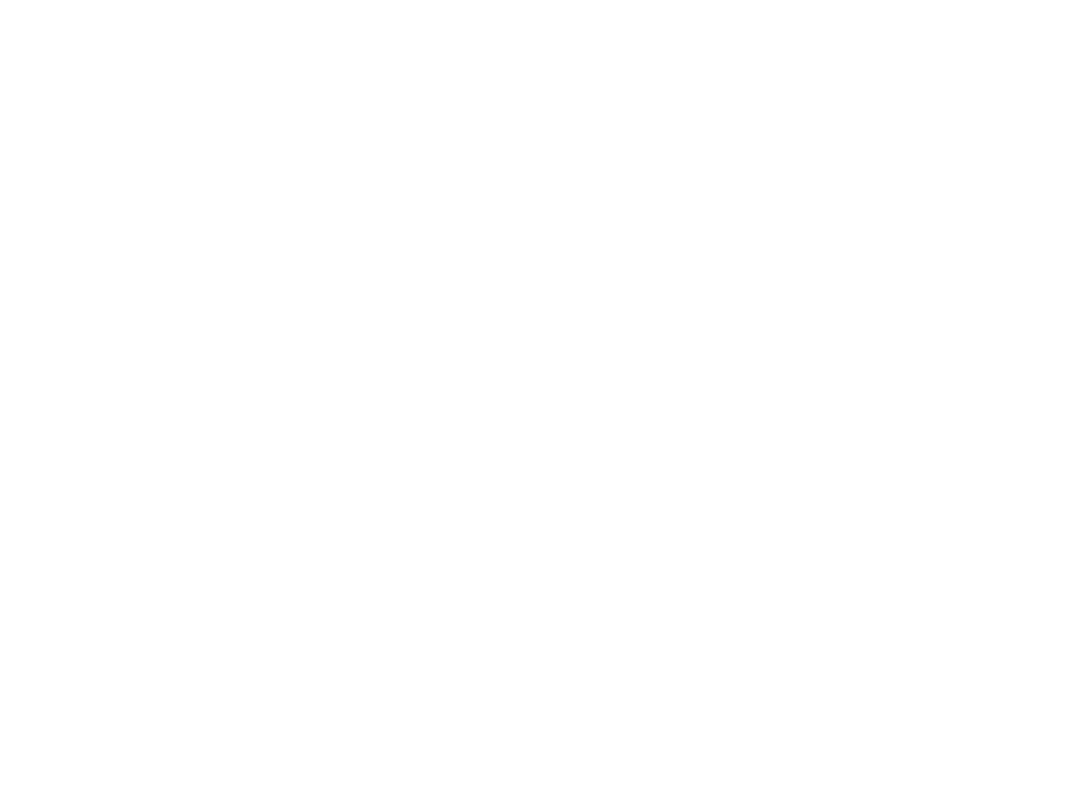
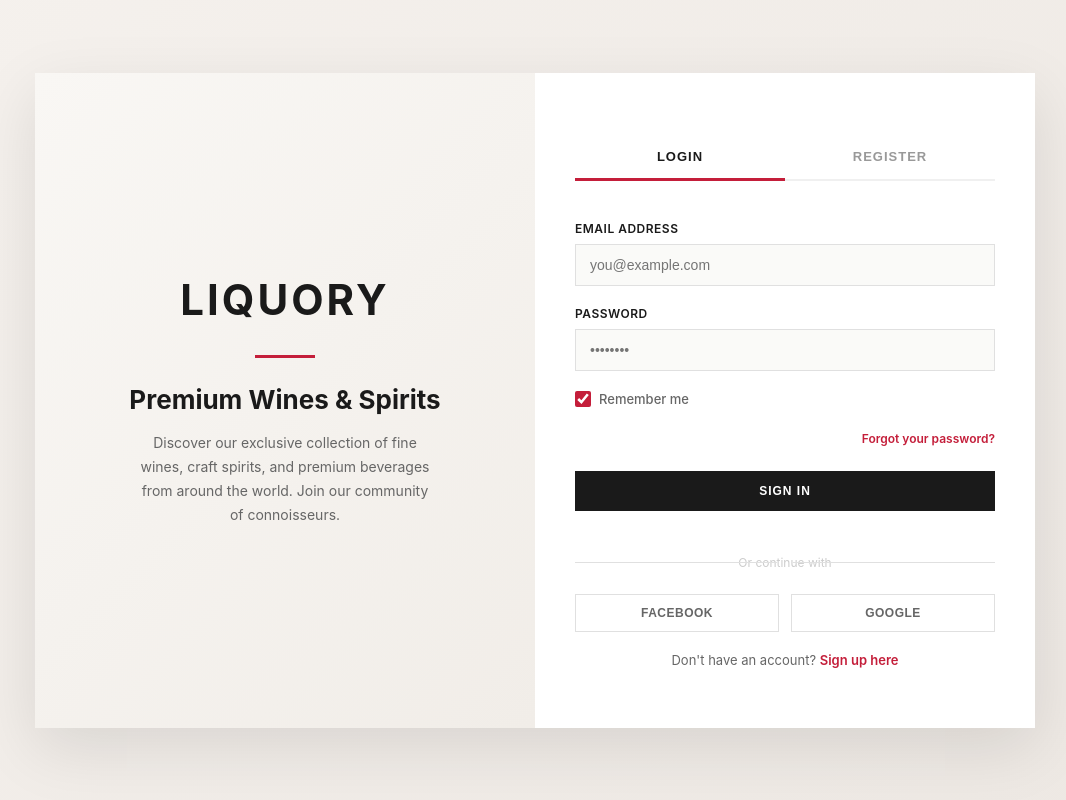
Before and after one commit to Fatime06/FinalProject_Frontend, a plain HTML site: page FinalProject_Front/Login.html in a window 1280 px wide. Shown: the whole page, without its empty margins (105-1171 px from the left). Drawn offline with Linux system fonts and the light colour scheme.

Commit message:
added Login/Register pages

```diff
--- a/FinalProject_Front/Login.html
+++ b/FinalProject_Front/Login.html
@@ -3,9 +3,111 @@
 <head>
     <meta charset="UTF-8">
     <meta name="viewport" content="width=device-width, initial-scale=1.0">
-    <title>LiquoryLogin</title>
+    <title>Liquory - Login & Register</title>
+    <link rel="stylesheet" href="https://cdnjs.cloudflare.com/ajax/libs/font-awesome/6.5.0/css/all.min.css" />
+    <link rel="stylesheet" href="./assets/css/Login.css">
 </head>
 <body>
+    <div class="container">
+        <div class="left-section">
+            <div class="logo">Liquory</div>
+            <div class="brand-accent"></div>
+            <h2>Premium Wines & Spirits</h2>
+            <p>Discover our exclusive collection of fine wines, craft spirits, and premium beverages from around the world. Join our community of connoisseurs.</p>
+        </div>
 
+        <div class="right-section">
+            <div class="tabs">
+                <button class="tab-btn active" data-tab="login">Login</button>
+                <button class="tab-btn" data-tab="register">Register</button>
+            </div>
+
+            <div id="login" class="tab-content active">
+                <form onsubmit="handleLogin(event)">
+                    <div class="form-group">
+                        <label for="login-email">Email Address</label>
+                        <input type="email" id="login-email" placeholder="you@example.com" required>
+                    </div>
+
+                    <div class="form-group">
+                        <label for="login-password">Password</label>
+                        <input type="password" id="login-password" placeholder="••••••••" required>
+                    </div>
+
+                    <div class="checkbox-group">
+                        <input type="checkbox" id="remember" checked>
+                        <label for="remember">Remember me</label>
+                    </div>
+
+                    <div class="forgot-password">
+                        <a href="#forgot">Forgot your password?</a>
+                    </div>
+
+                    <button type="submit" class="submit-btn">Sign In</button>
+                </form>
+
+                <div class="divider">Or continue with</div>
+
+                <div class="social-login">
+                    <button class="social-btn">Facebook</button>
+                    <button class="social-btn">Google</button>
+                </div>
+
+                <div class="signup-link">
+                    Don't have an account? <a href="#" onclick="switchTab('register')">Sign up here</a>
+                </div>
+            </div>
+
+            <div id="register" class="tab-content">
+                <form onsubmit="handleRegister(event)">
+                    <div class="form-row">
+                        <div class="form-group">
+                            <label for="first-name">First Name</label>
+                            <input type="text" id="first-name" placeholder="John" required>
+                        </div>
+                        <div class="form-group">
+                            <label for="last-name">Last Name</label>
+                            <input type="text" id="last-name" placeholder="Doe" required>
+                        </div>
+                    </div>
+
+                    <div class="form-group">
+                        <label for="register-email">Email Address</label>
+                        <input type="email" id="register-email" placeholder="you@example.com" required>
+                    </div>
+
+                    <div class="form-group">
+                        <label for="register-password">Password</label>
+                        <input type="password" id="register-password" placeholder="••••••••" required>
+                    </div>
+
+                    <div class="form-group">
+                        <label for="confirm-password">Confirm Password</label>
+                        <input type="password" id="confirm-password" placeholder="••••••••" required>
+                    </div>
+
+                    <div class="checkbox-group">
+                        <input type="checkbox" id="terms" required>
+                        <label for="terms">I agree to the Terms & Conditions</label>
+                    </div>
+
+                    <button type="submit" class="submit-btn">Create Account</button>
+                </form>
+
+                <div class="divider">Or sign up with</div>
+
+                <div class="social-login">
+                    <button class="social-btn">Facebook</button>
+                    <button class="social-btn">Google</button>
+                </div>
+
+                <div class="signup-link">
+                    Already have an account? <a href="#" onclick="switchTab('login')">Sign in here</a>
+                </div>
+            </div>
+        </div>
+    </div>
+
+    <script src="./assets/js/Login.js"></script>
 </body>
 </html>
--- a/FinalProject_Front/assets/css/Login.css
+++ b/FinalProject_Front/assets/css/Login.css
@@ -0,0 +1,299 @@
+* {
+    margin: 0;
+    padding: 0;
+    box-sizing: border-box;
+}
+
+body {
+    font-family: -apple-system, BlinkMacSystemFont, 'Segoe UI', sans-serif;
+    background: linear-gradient(135deg, #f5f1ed 0%, #ede8e3 100%);
+    min-height: 100vh;
+    display: flex;
+    align-items: center;
+    justify-content: center;
+    padding: 20px;
+}
+
+.container {
+    display: grid;
+    grid-template-columns: 1fr 1fr;
+    max-width: 1000px;
+    width: 100%;
+    background: white;
+    box-shadow: 0 20px 60px rgba(0, 0, 0, 0.1);
+    overflow: hidden;
+}
+
+.left-section {
+    background: linear-gradient(135deg, #f9f7f4 0%, #f1ede8 100%);
+    padding: 60px 40px;
+    display: flex;
+    flex-direction: column;
+    justify-content: center;
+    align-items: center;
+    text-align: center;
+}
+
+.logo {
+    font-size: 42px;
+    font-weight: 700;
+    letter-spacing: 3px;
+    color: #1a1a1a;
+    margin-bottom: 30px;
+    text-transform: uppercase;
+}
+
+.brand-accent {
+    width: 60px;
+    height: 3px;
+    background: #c41e3a;
+    margin: 0 auto 25px;
+}
+
+.left-section h2 {
+    font-size: 26px;
+    color: #1a1a1a;
+    margin-bottom: 15px;
+    font-weight: 700;
+    line-height: 1.3;
+}
+
+.left-section p {
+    font-size: 14px;
+    color: #666;
+    line-height: 1.7;
+    max-width: 300px;
+}
+
+.right-section {
+    padding: 60px 40px;
+    display: flex;
+    flex-direction: column;
+    justify-content: center;
+}
+
+.tabs {
+    display: flex;
+    gap: 0;
+    margin-bottom: 40px;
+    border-bottom: 2px solid #f0f0f0;
+}
+
+.tab-btn {
+    flex: 1;
+    padding: 14px 0;
+    background: none;
+    border: none;
+    font-size: 13px;
+    font-weight: 600;
+    color: #999;
+    cursor: pointer;
+    text-transform: uppercase;
+    letter-spacing: 1px;
+    transition: all 0.3s ease;
+    border-bottom: 3px solid transparent;
+    position: relative;
+    bottom: -2px;
+}
+
+.tab-btn.active {
+    color: #1a1a1a;
+    border-bottom-color: #c41e3a;
+}
+
+.tab-content {
+    display: none;
+}
+
+.tab-content.active {
+    display: block;
+}
+
+.form-group {
+    margin-bottom: 20px;
+}
+
+label {
+    display: block;
+    font-size: 12px;
+    font-weight: 600;
+    color: #1a1a1a;
+    text-transform: uppercase;
+    letter-spacing: 0.5px;
+    margin-bottom: 8px;
+}
+
+input[type="email"],
+input[type="password"],
+input[type="text"] {
+    width: 100%;
+    padding: 12px 14px;
+    border: 1px solid #e0e0e0;
+    background: #fafaf8;
+    font-size: 14px;
+    transition: all 0.3s ease;
+}
+
+input[type="email"]:focus,
+input[type="password"]:focus,
+input[type="text"]:focus {
+    outline: none;
+    background: white;
+    border-color: #c41e3a;
+    box-shadow: 0 0 0 3px rgba(196, 30, 58, 0.08);
+}
+
+.form-row {
+    display: grid;
+    grid-template-columns: 1fr 1fr;
+    gap: 16px;
+}
+
+.checkbox-group {
+    display: flex;
+    align-items: center;
+    gap: 8px;
+    margin-bottom: 20px;
+    font-size: 13px;
+}
+
+input[type="checkbox"] {
+    width: 16px;
+    height: 16px;
+    cursor: pointer;
+    accent-color: #c41e3a;
+}
+
+.checkbox-group label {
+    margin: 0;
+    font-weight: 500;
+    color: #666;
+    cursor: pointer;
+    text-transform: none;
+    letter-spacing: normal;
+    font-size: 13px;
+}
+
+.forgot-password {
+    text-align: right;
+    margin-bottom: 24px;
+}
+
+.forgot-password a {
+    color: #c41e3a;
+    text-decoration: none;
+    font-size: 12px;
+    font-weight: 600;
+    transition: color 0.3s ease;
+}
+
+.forgot-password a:hover {
+    color: #a01729;
+}
+
+.submit-btn {
+    width: 100%;
+    padding: 13px 24px;
+    background: #1a1a1a;
+    color: white;
+    border: none;
+    font-size: 12px;
+    font-weight: 600;
+    text-transform: uppercase;
+    letter-spacing: 1px;
+    cursor: pointer;
+    transition: all 0.3s ease;
+    margin-bottom: 20px;
+}
+
+.submit-btn:hover {
+    background: #c41e3a;
+}
+
+.divider {
+    text-align: center;
+    margin: 24px 0;
+    font-size: 12px;
+    color: #ccc;
+    position: relative;
+}
+
+.divider::before {
+    content: '';
+    position: absolute;
+    left: 0;
+    top: 50%;
+    width: 48%;
+    height: 1px;
+    background: #e0e0e0;
+}
+
+.divider::after {
+    content: '';
+    position: absolute;
+    right: 0;
+    top: 50%;
+    width: 48%;
+    height: 1px;
+    background: #e0e0e0;
+}
+
+.social-login {
+    display: flex;
+    gap: 12px;
+    margin-bottom: 20px;
+}
+
+.social-btn {
+    flex: 1;
+    padding: 11px 16px;
+    border: 1px solid #e0e0e0;
+    background: white;
+    color: #666;
+    font-size: 12px;
+    font-weight: 600;
+    text-transform: uppercase;
+    letter-spacing: 0.5px;
+    cursor: pointer;
+    transition: all 0.3s ease;
+}
+
+.social-btn:hover {
+    border-color: #c41e3a;
+    color: #c41e3a;
+}
+
+.signup-link {
+    text-align: center;
+    font-size: 13px;
+    color: #666;
+}
+
+.signup-link a {
+    color: #c41e3a;
+    text-decoration: none;
+    font-weight: 600;
+}
+
+.signup-link a:hover {
+    text-decoration: underline;
+}
+
+@media (max-width: 768px) {
+    .container {
+        grid-template-columns: 1fr;
+    }
+
+    .left-section {
+        padding: 40px 20px;
+        display: none;
+    }
+
+    .right-section {
+        padding: 40px 20px;
+    }
+
+    .form-row {
+        grid-template-columns: 1fr;
+    }
+}
--- a/FinalProject_Front/assets/js/Login.js
+++ b/FinalProject_Front/assets/js/Login.js
@@ -0,0 +1,35 @@
+const tabButtons = document.querySelectorAll('.tab-btn');
+const tabContents = document.querySelectorAll('.tab-content');
+
+tabButtons.forEach(button => {
+    button.addEventListener('click', () => {
+        const tabName = button.getAttribute('data-tab');
+        switchTab(tabName);
+    });
+});
+
+function switchTab(tabName) {
+    tabButtons.forEach(btn => btn.classList.remove('active'));
+    tabContents.forEach(content => content.classList.remove('active'));
+
+    document.querySelector(`[data-tab="${tabName}"]`).classList.add('active');
+    document.getElementById(tabName).classList.add('active');
+}
+
+function handleLogin(event) {
+    event.preventDefault();
+    alert('Login form submitted! Connect to your backend here.');
+}
+
+function handleRegister(event) {
+    event.preventDefault();
+    const password = document.getElementById('register-password').value;
+    const confirmPassword = document.getElementById('confirm-password').value;
+
+    if (password !== confirmPassword) {
+        alert('Passwords do not match!');
+        return;
+    }
+
+    alert('Registration form submitted! Connect to your backend here.');
+}
```
Also changed, not shown: FinalProject_Front/Register.html (deleted, +0 -11 lines), FinalProject_Front/assets/css/Register.css (deleted), FinalProject_Front/assets/js/Register.js (deleted).
